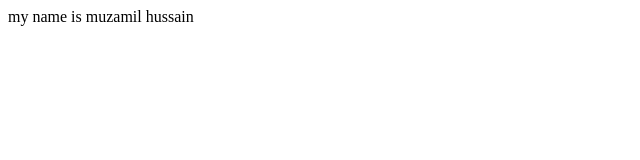
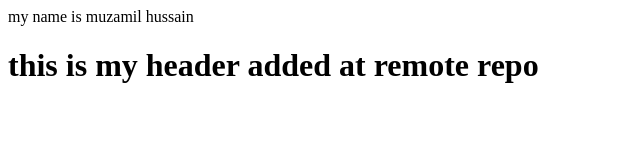
Before and after one commit to muzamil-mia/HttpsRemoteRepo, a plain HTML site: page index.html in a window 1280 px wide. Shown: the whole page, without its empty margins (0-640 px from the left). Drawn offline with Linux system fonts and the light colour scheme.

Commit message:
added header at remote end

```diff
--- a/index.html
+++ b/index.html
@@ -7,6 +7,8 @@
 
 my name is muzamil hussain
 
+  <h1>this is my header added at remote repo</h1>
+
 </body>
 
 </html>
```
